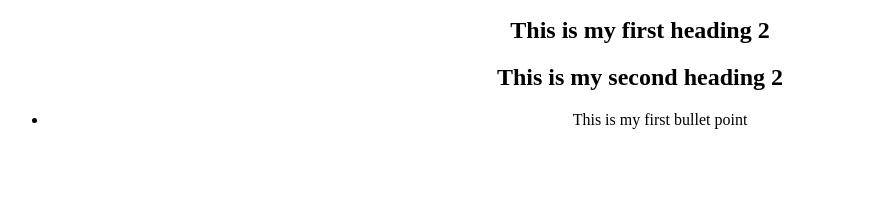
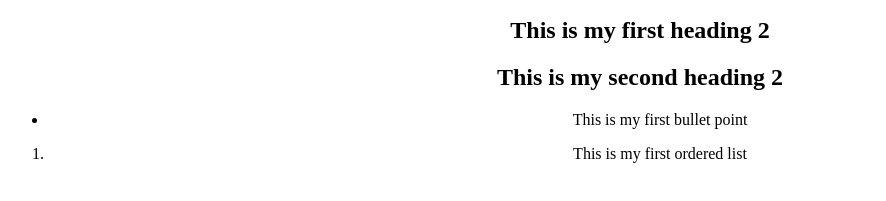
Before and after one commit to onigiri-ii/onigiri-ii.github.com, a plain HTML site: page index.html in a window 1280 px wide. Shown: the part 101-302 px from the top of the page, without its empty margins (0-886 px from the left). Drawn offline with Linux system fonts and the light colour scheme.

Commit message:
Update index.html

```diff
--- a/index.html
+++ b/index.html
@@ -10,6 +10,9 @@
 <ul>
   <li> This is my first bullet point</li>
 </ul>
+  <ol>
+    <li> This is my first ordered list</li>
+  </ol>
 </center>
 
 
```
